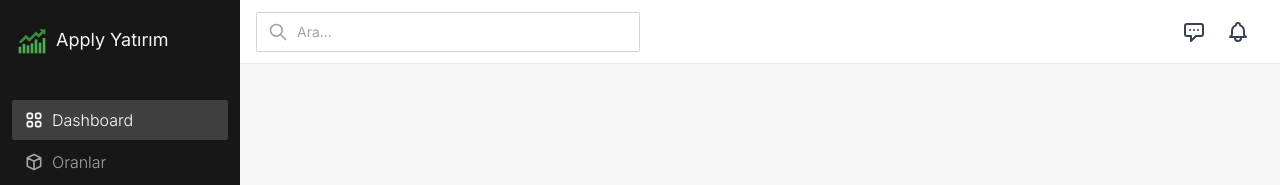
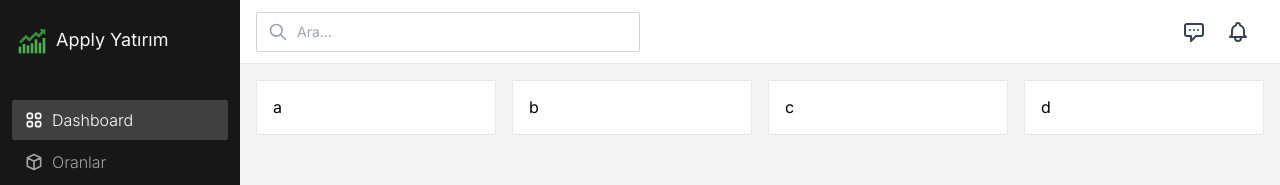
Before and after one commit to TunahanTuna/apply-yatirim-project, a React (Vite) app: page / in a window 1280 px wide. Shown: the top 185 px of the page. Built offline with nearby package versions, Linux system fonts and the light colour scheme.

Commit message:
dasboard created

```diff
--- a/src/components/DashboardStatsGrid.jsx
+++ b/src/components/DashboardStatsGrid.jsx
@@ -2,11 +2,14 @@ import React from 'react'
 
 export default function DashboardStatsGrid() {
     return (
-        <div className="flex gap-4">
-            <div className="bg-white"></div>
-            <div className="bg-white"></div>
-            <div className="bg-white"></div>
-            <div className="bg-white"></div>
+        <div className="flex gap-4 w-full">
+            <div className="bg-white rounded-sm flex-1 p-4 border border-gray-200 flex items-center">a</div>
+            <div className="bg-white rounded-sm flex-1 p-4 border border-gray-200 flex items-center">b</div>
+            <div className="bg-white rounded-sm flex-1 p-4 border border-gray-200 flex items-center">c</div>
+            <div className="bg-white rounded-sm flex-1 p-4 border border-gray-200 flex items-center">d</div>
         </div>
     )
 }
+function BoxWrapper({ children }) {
+    return <div className="bg-white rounded-sm flex-1 p-4 border border-gray-200 flex items-center">{children}</div>
+}
```
